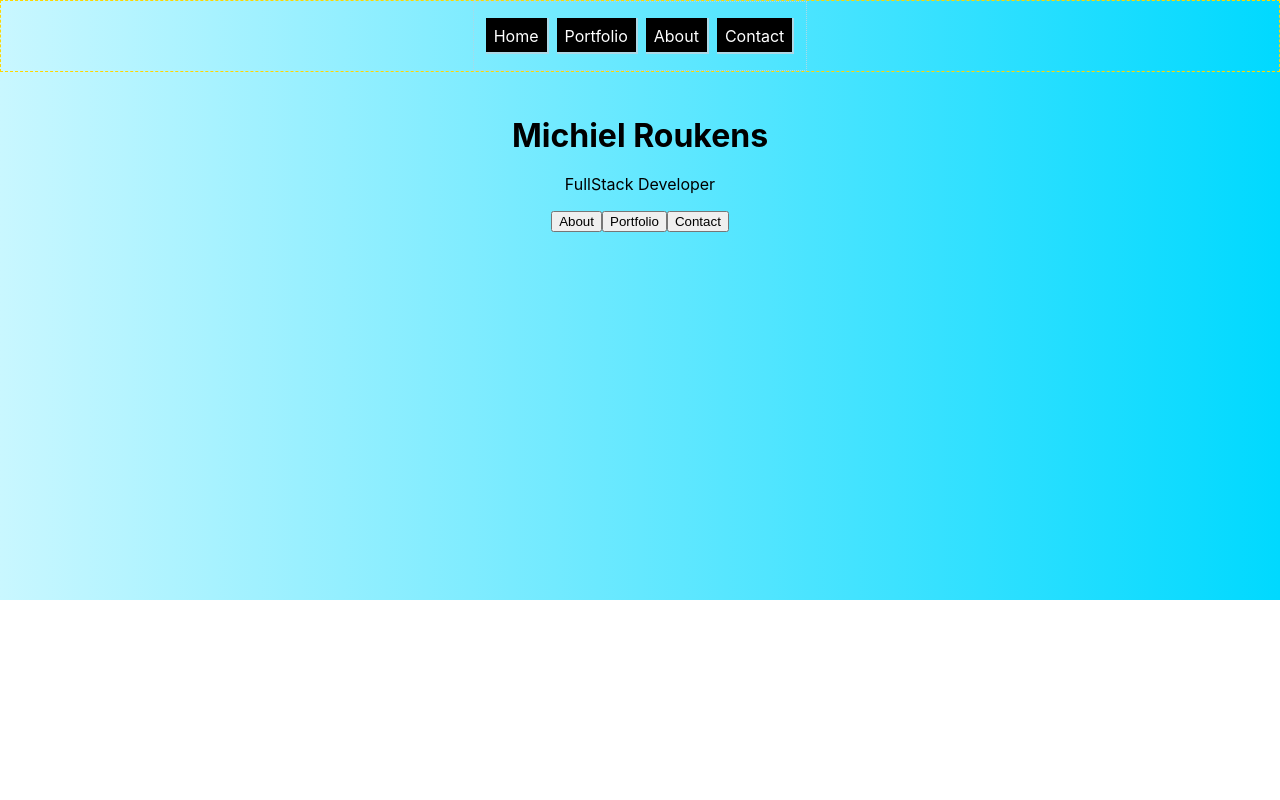
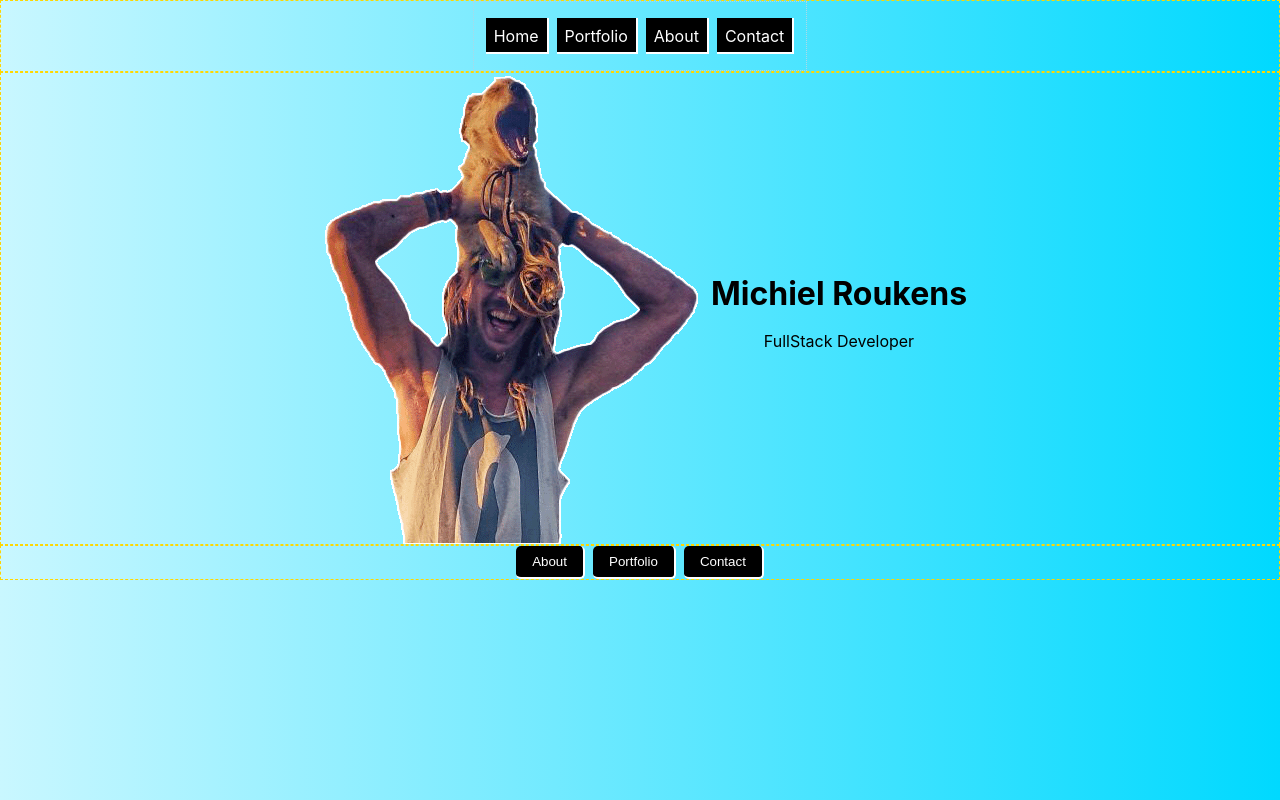
Before and after one commit to arejasverduras/portfolio, a React (Create React App) app: page / in a window 1280 px wide. Built offline with nearby package versions, Linux system fonts and the light colour scheme.

Commit message:
add image to hero section. set flex alignments styles for hero section

```diff
--- a/src/App.css
+++ b/src/App.css
@@ -1,7 +1,9 @@
+body {
+  background: linear-gradient(0.75turn,rgb(0,217,255),rgb(201, 247, 255));
+}
+
 .App {
   text-align: center;
-  background: linear-gradient(0.75turn,rgb(0,217,255),rgb(201, 247, 255));
-  min-height: 600px;
 }
 
 
@@ -31,8 +33,8 @@ nav li {
   background-color: black;
   padding: 8px;
   margin: 0px 4px;
-  border-right: 2px solid lightblue;
-  border-bottom: 2px solid lightblue;
+  border-right: 2px solid white;
+  border-bottom: 2px solid white;
 }
 
 nav a {
@@ -57,3 +59,30 @@ nav a {
     transform: translateY(0px);
   }
 }
+
+/* Main */
+
+/* Home */
+.heroSection {
+  border: 1px dashed gold;
+  display: flex;
+  justify-content: center;
+  align-items: center;
+  flex-wrap: wrap;
+}
+
+.heroButtons {
+  border: 1px dashed gold;
+}
+
+.heroButtons button {
+  color: white;
+  border-radius: 5px;
+  list-style-type: none;
+  background-color: black;
+  padding: 8px 16px;
+  margin: 0px 4px;
+  border: none;
+  border-right: 2px solid white;
+  border-bottom: 2px solid white;
+}
--- a/src/components/Hero/Hero.js
+++ b/src/components/Hero/Hero.js
@@ -1,11 +1,14 @@
 import React from "react";
+import MichielHero from './MichielHero.png';
 
 export const Hero = (props) => {
     return (
         <div className="heroSection" >
-            <img src=""></img>
-            <h1 className="heroImage">Michiel Roukens</h1>
-            <p className='heroSub'>FullStack Developer</p>
+            <img className="heroImage" src={MichielHero}></img>
+            <div>
+                <h1 className="heroTitle">Michiel Roukens</h1>
+                <p className='heroSub'>FullStack Developer</p>
+            </div>
         </div>
     )
 }
```
Also changed, not shown: public/images/MichielHero.png (added), src/components/Hero/MichielHero.png (added).
